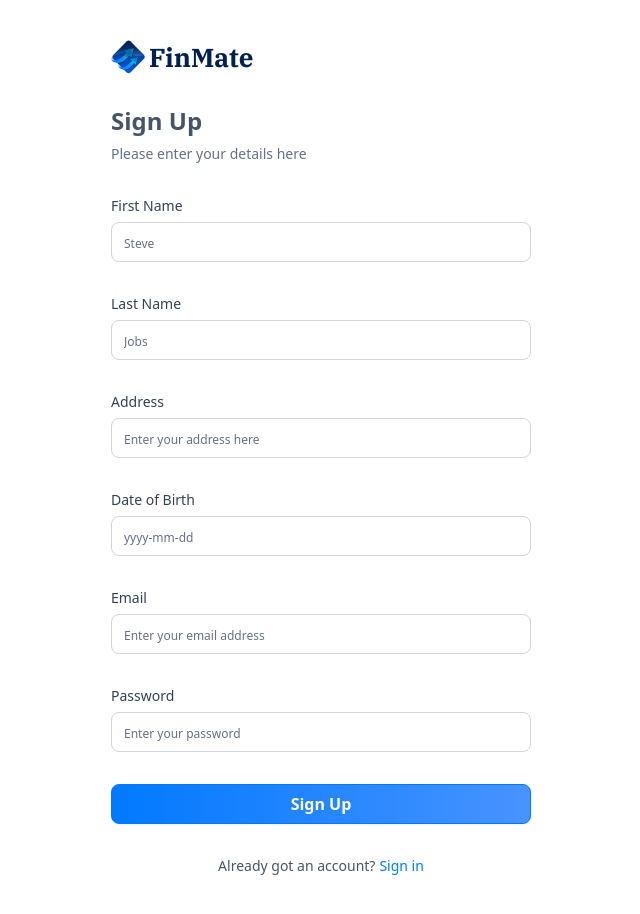
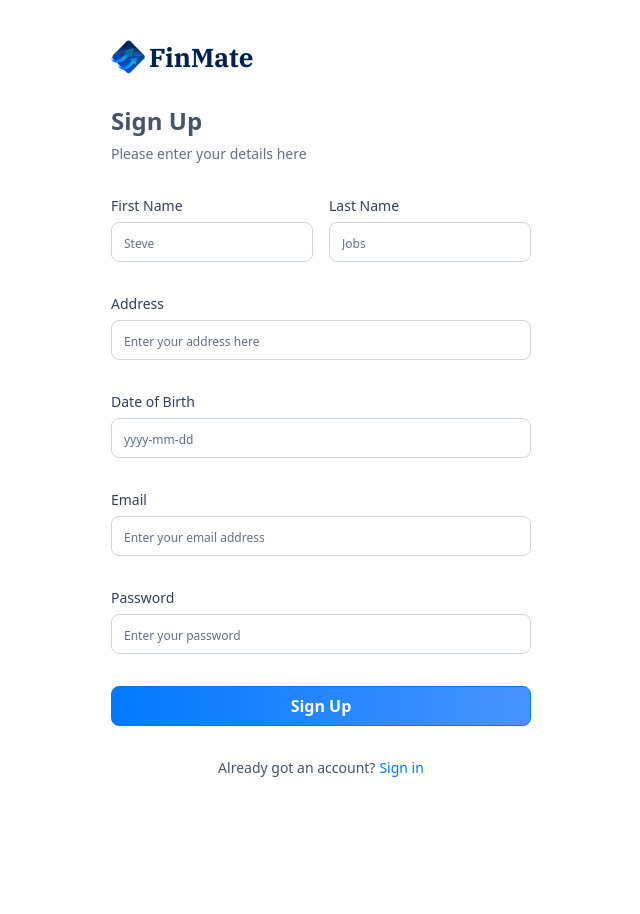
Before and after one commit to Cathykk9644/FinMate, a Next.js app: page /sign-up in a window 1280 px wide. Shown: the whole page, without its empty margins (319-959 px from the left). After the commit the page ends 818 px from the top, so only its background shows below. Built offline with nearby package versions, Linux system fonts and the light colour scheme.

Commit message:
refactor form validation for sign up page

```diff
--- a/components/AuthForm.tsx
+++ b/components/AuthForm.tsx
@@ -85,6 +85,7 @@ const AuthForm = ({ type }: { type: string }) => {
             <form onSubmit={form.handleSubmit(onSubmit)} className="space-y-8">
               {type === "sign-up" && (
                 <>
+                  <div className="flex gap-4">
                     <CustomFormInput
                       control={form.control}
                       name="firstName"
@@ -97,9 +98,11 @@ const AuthForm = ({ type }: { type: string }) => {
                       label="Last Name"
                       placeholder="Jobs"
                     />
+                  </div>
+
                   <CustomFormInput
                     control={form.control}
-                    name="address"
+                    name="address1"
                     label="Address"
                     placeholder="Enter your address here"
                   />
```
Lines whose indentation alone changed are shown as unchanged.
